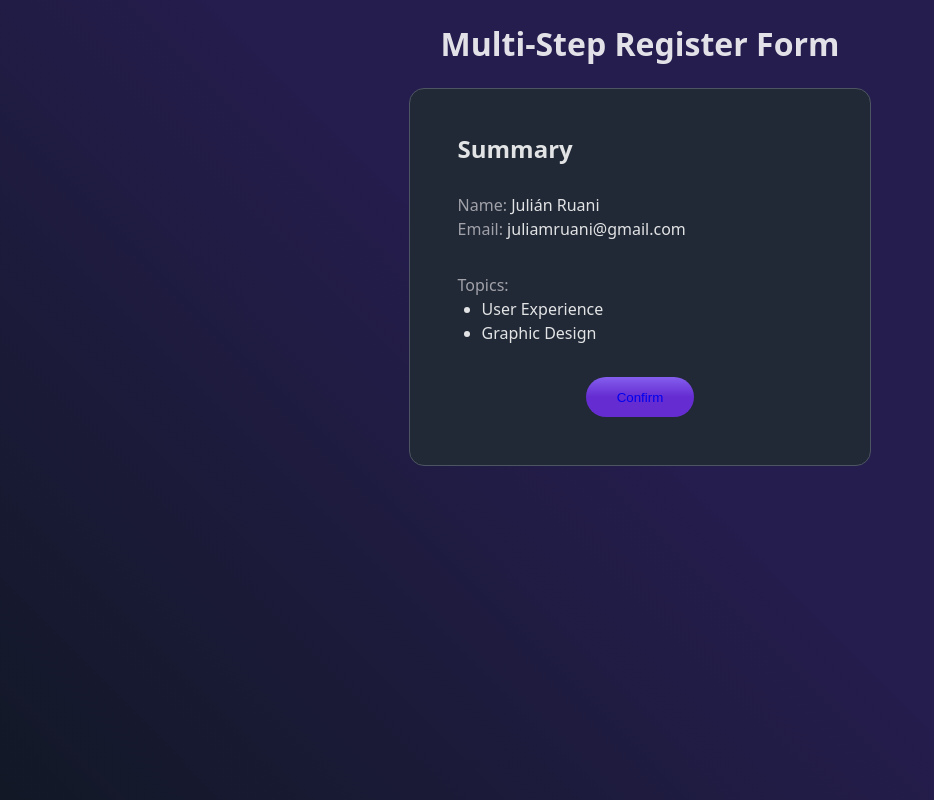
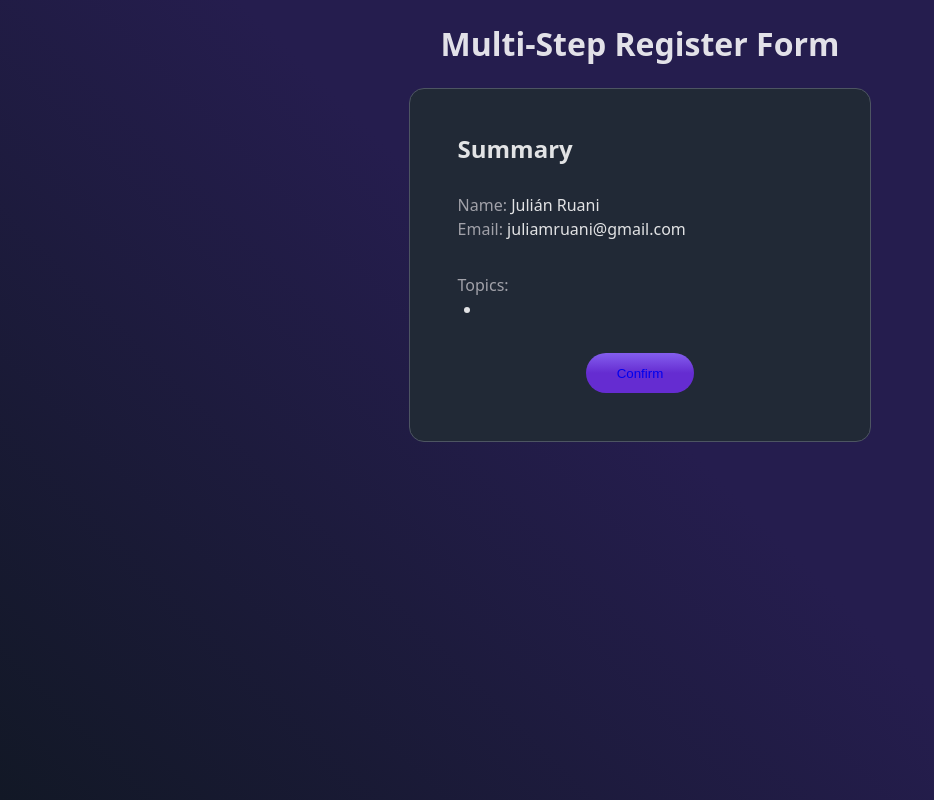
Before and after one commit to julitoai/Proyectos-tictactoe, a React (Vite) app: page /Summary in a window 1280 px wide. Shown: the whole page, without its empty margins (0-934 px from the left). Built offline with nearby package versions, Linux system fonts and the light colour scheme.

Commit message:
summary-hecho

```diff
--- a/LogIn/src/Summary.jsx
+++ b/LogIn/src/Summary.jsx
@@ -1,6 +1,13 @@
 import { Link } from "react-router-dom";
+import Topics from "./Topics/Topics";
+import { useState } from "react";
 
 const Summary = () => {
+
+  const [campos, setCampos] = useState([])
+  const spreadCampos = Topics.selectedFields
+  console.log(spreadCampos)
+  /*setCampos([...spreadCampos])*/
     return (
       <>
         <h1 className="h1-form">Multi-Step Register Form</h1>
@@ -14,8 +21,7 @@ const Summary = () => {
             <div>
             <p><span className="grey-text">Topics:</span></p>
             <ul className="list-sum">
-            <li>User Experience</li>
-            <li>Graphic Design</li>
+            <li>{campos}</li>
             </ul>
             </div>
             <span className="span-button">
--- a/LogIn/src/Topics/Button.jsx
+++ b/LogIn/src/Topics/Button.jsx
@@ -1,10 +1,13 @@
+const Props = {
+    addContent: () => {},
+    content: '',
+    selected: false
+}
 
-function  Button(props) {
+const Button = ({addContent, content, selected}) => {
 return (
 <>
-<button onClick={props.onClick} className="button-topics">{props.content}</button>
-{props.isselected}
-</>
+<button className="button-topics" onClick={()=>addContent(content)} selected={selected}>{content}</button></>
 )
 
 }
--- a/LogIn/src/Topics/Topics.jsx
+++ b/LogIn/src/Topics/Topics.jsx
@@ -2,25 +2,18 @@ import { Link } from "react-router-dom";
 import {  useState } from "react";
 import Button from "./Button"
 
-const Topics = (props) => {
+const Topics = () => {
 
-  const [selectedFields, setSelectedFields] = useState('')
+  const [selectedFields, setSelectedFields] = useState({
+    content1: '',
+    content2: '',
+    content3: ''
+  })
 
-  /* const [buttonState, setButtonState] = useState() */
-
-  /* botones seleccionados */
-
-  /* let setButton = Button.isSelected */
-
-
-  const handleButtonClick = () => {
-    console.log('activado')
-    console.log(this.props.content)
-    const contentButton = this.props.content
-    return setSelectedFields(contentButton)
-
+  const handleClick = (content) => {
+    console.log('activo')
+    setSelectedFields(selectedFields.content1)
   }
-
     return (
       <>
         <h1 className="h1-form">Multi-Step Register Form</h1>
@@ -29,9 +22,9 @@ const Topics = (props) => {
             <h2 className="text-form">Which topics you are interested in?</h2>
 
               <div className="container-button">
-              <Button onClick={handleButtonClick} content='Software Development' isSelected={false}/>
-              <Button onClick={handleButtonClick} content='User Experience' isSelected={false}/>
-              <Button onClick={handleButtonClick} content='Graphic Design' isSelected={false}/>
+              <Button addContent={handleClick} content='Software Development' selected={false}/>
+              <Button addContent={handleClick} content='User Experience' selected={false}/>
+              <Button addContent={handleClick} content='Graphic Design' selected={false}/>
               </div>
 
               <span className="span-button">
```
